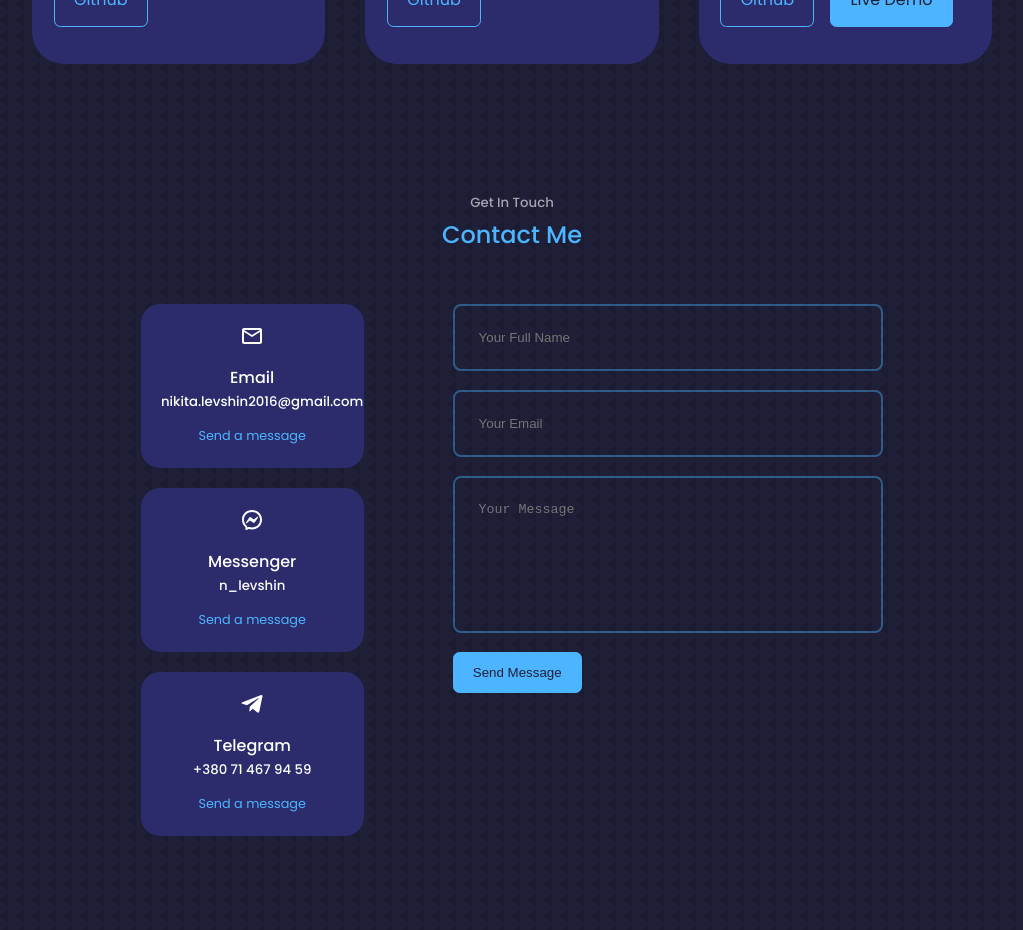
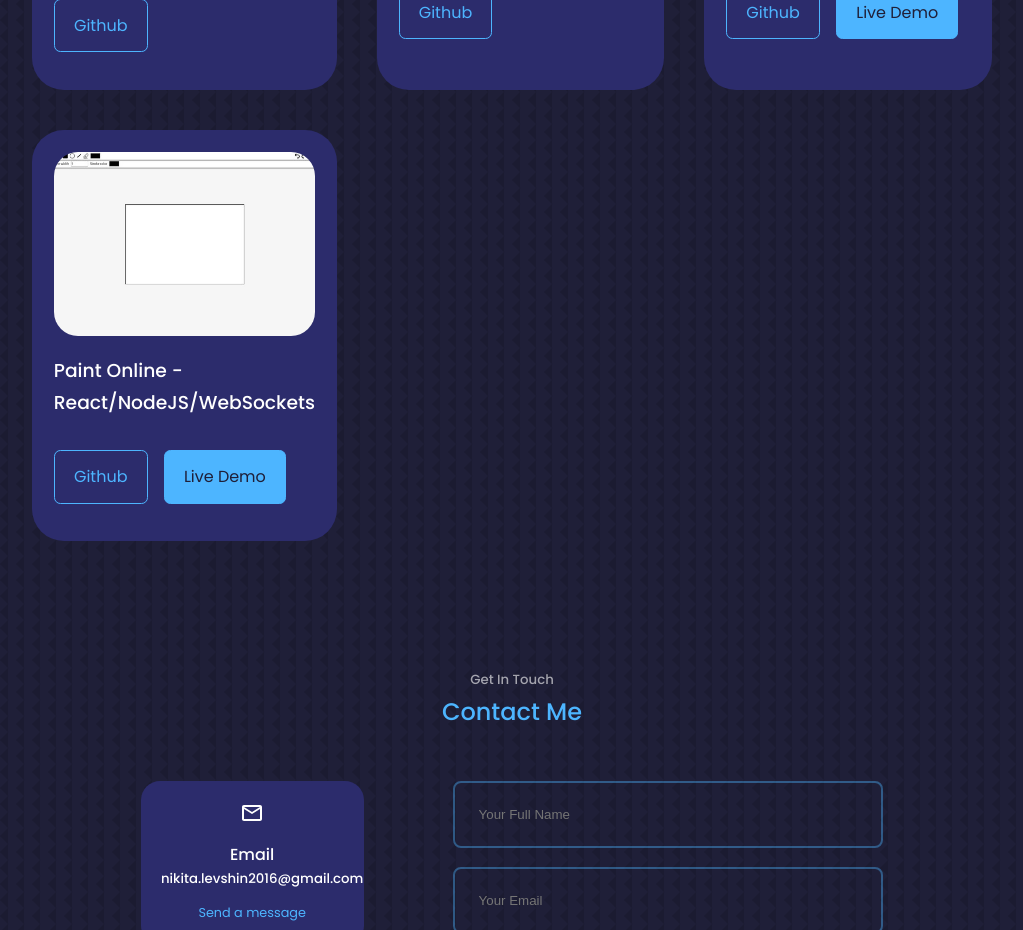
Before and after one commit to nick-levshin/portfolio, a React (Create React App) app: page / in a window 1280 px wide. Shown: the part 4900-5830 px from the top of the page, without its empty margins (128-1151 px from the left). Built offline with nearby package versions, Linux system fonts and the light colour scheme.

Commit message:
feat: add portfolio item 'Paint'

```diff
--- a/src/components/portfolio/Portfolio.jsx
+++ b/src/components/portfolio/Portfolio.jsx
@@ -9,6 +9,7 @@ import IMG6 from '../../assets/portfolio6.jpg';
 import IMG7 from '../../assets/portfolio7.jpg';
 import IMG8 from '../../assets/portfolio8.jpg';
 import IMG9 from '../../assets/portfolio9.jpg';
+import IMG10 from '../../assets/portfolio10.jpg';
 import PortfolioItem from './PortfolioItem';
 
 const Portfolio = () => {
@@ -65,6 +66,12 @@ const Portfolio = () => {
       github: 'https://github.com/nick-levshin/Dashboard',
       demo: 'https://dashboard-r7pvramcl-nick-levshin.vercel.app/',
     },
+    {
+      image: IMG10,
+      title: 'Paint Online - React/NodeJS/WebSockets',
+      github: 'https://github.com/nick-levshin/Paint',
+      demo: 'https://paint-psi.vercel.app/',
+    },
   ];
 
   return (
```
Also changed, not shown: src/assets/portfolio10.jpg (added).
